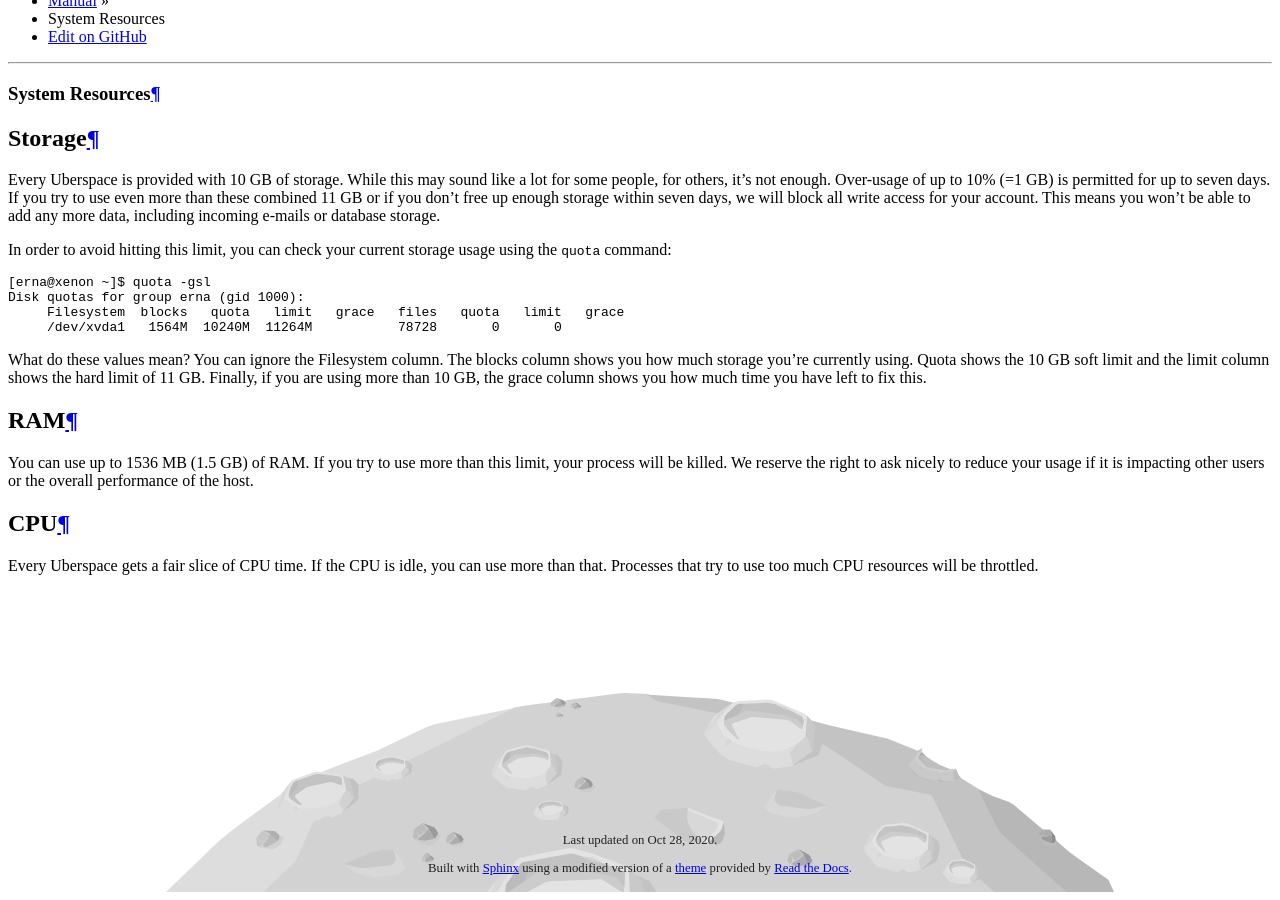
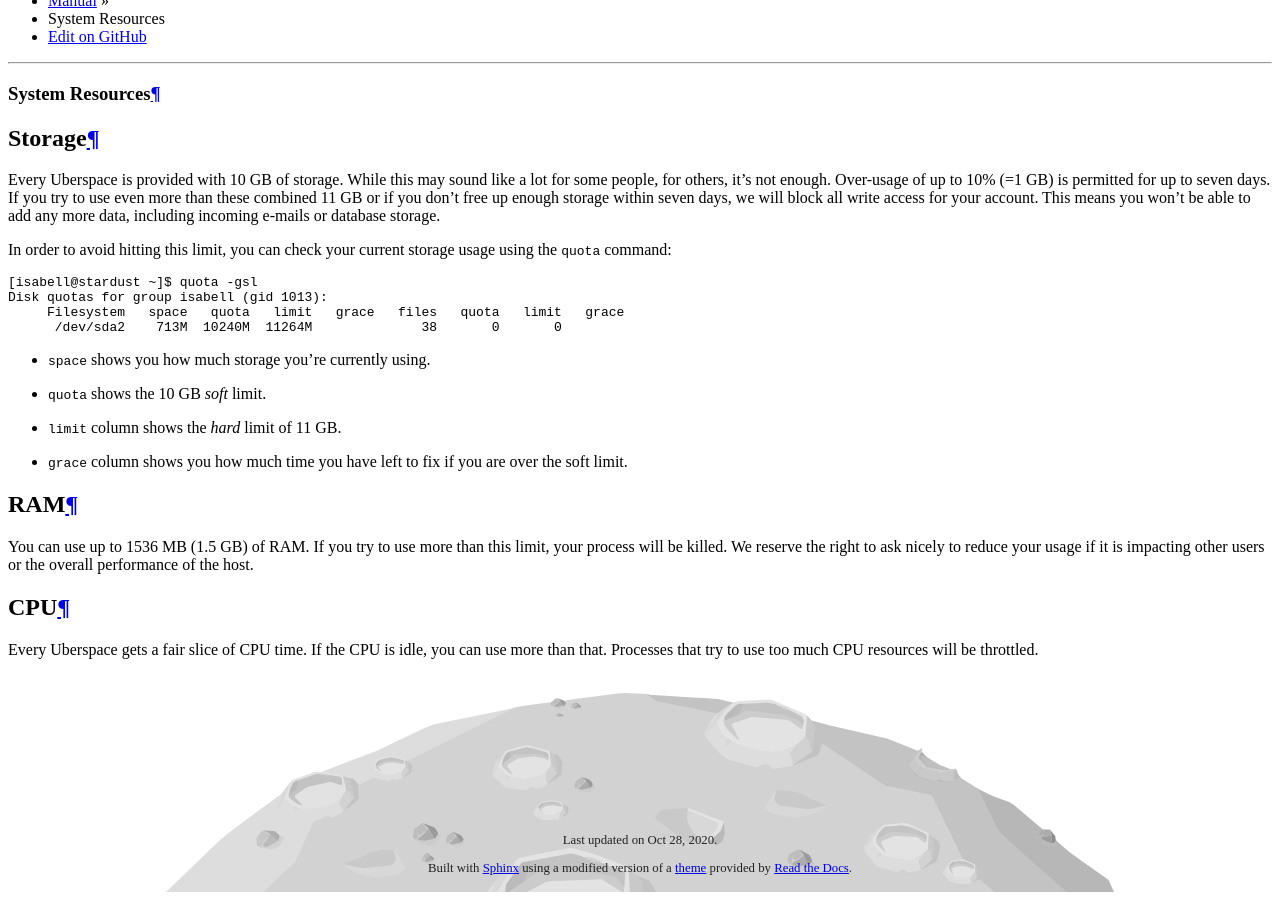
Before and after one commit to Uberspace/manual, a Sphinx documentation site: the page built from source/basics-resources.rst, in a window 1280 px wide and 900 px high, scrolled down 1741 px. Built offline with Sphinx 7.4.7 and the Read the Docs theme 2.0.0, drawn with Linux system fonts in a browser that asks for light colours; pages that are not in the unit, such as notebooks, are missing from menus.

Commit message:
fix quota code and clean up the text a bit

```diff
--- a/source/basics-resources.rst
+++ b/source/basics-resources.rst
@@ -15,12 +15,16 @@ In order to avoid hitting this limit, you can check your current storage usage u
 
 .. code-block:: console
 
- [erna@xenon ~]$ quota -gsl
- Disk quotas for group erna (gid 1000):
-      Filesystem  blocks   quota   limit   grace   files   quota   limit   grace
-      /dev/xvda1   1564M  10240M  11264M           78728       0       0
+  [isabell@stardust ~]$ quota -gsl
+  Disk quotas for group isabell (gid 1013):
+       Filesystem   space   quota   limit   grace   files   quota   limit   grace
+        /dev/sda2    713M  10240M  11264M              38       0       0
 
-What do these values mean? You can ignore the Filesystem column. The blocks column shows you how much storage you're currently using. Quota shows the 10 GB soft limit and the limit column shows the hard limit of 11 GB. Finally, if you are using more than 10 GB, the grace column shows you how much time you have left to fix this.
+
+* ``space`` shows you how much storage you're currently using.
+* ``quota`` shows the 10 GB *soft* limit.
+* ``limit`` column shows the *hard* limit of 11 GB.
+* ``grace`` column shows you how much time you have left to fix if you are over the soft limit.
 
 .. _ram:
 
```
